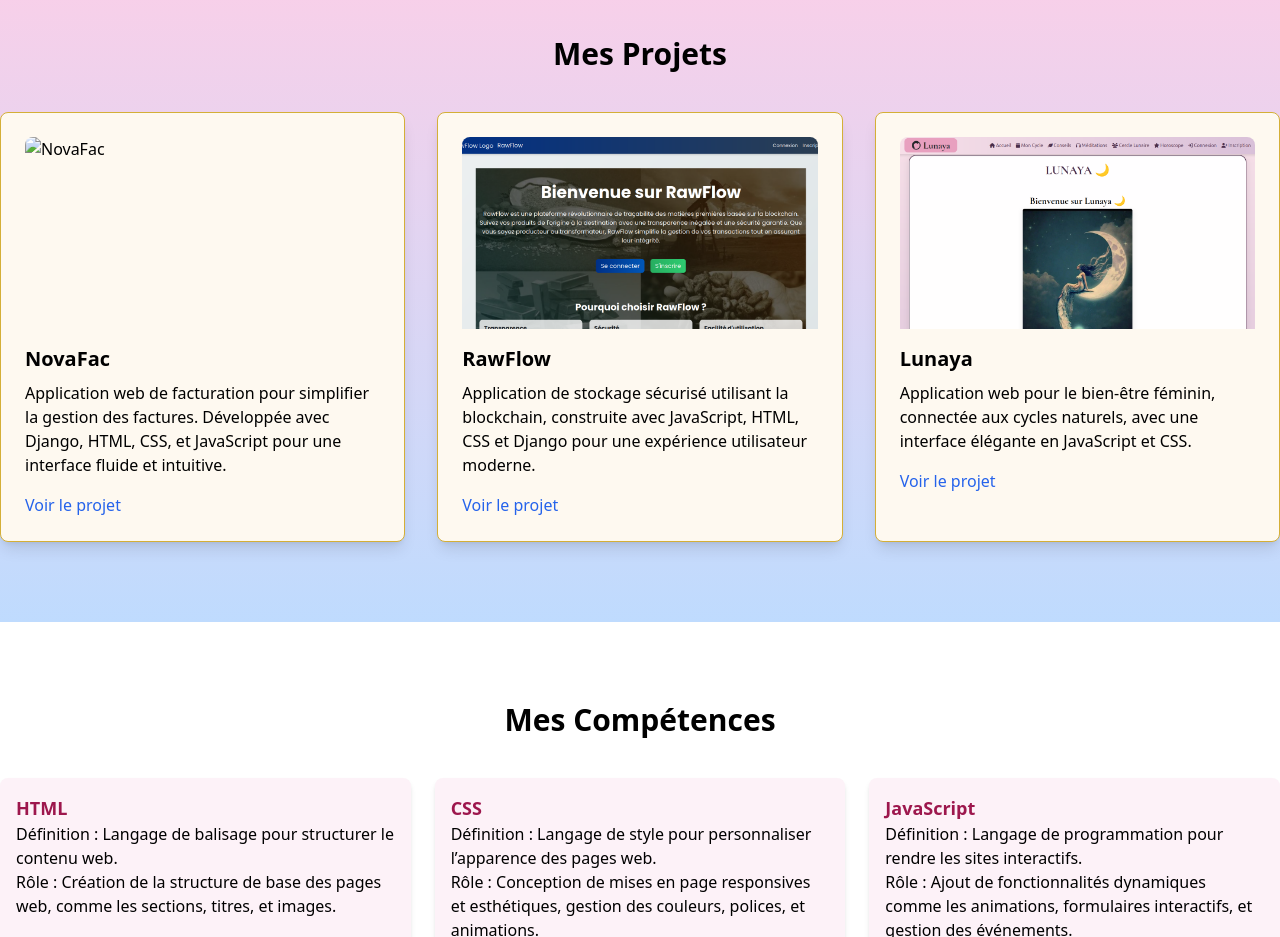
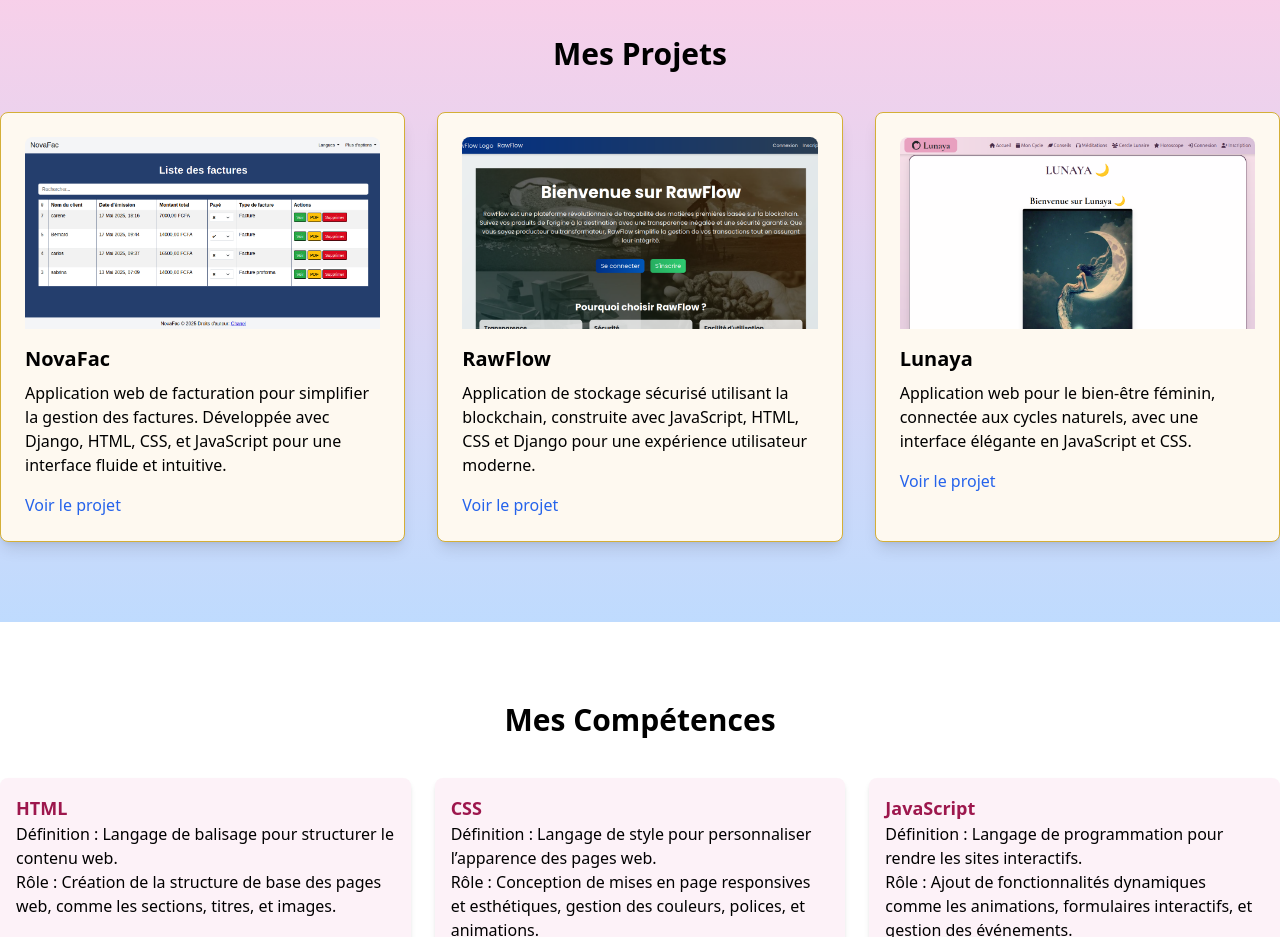
Before and after one commit to Chanel241/portfolio, a plain HTML site: page index.html in a window 1280 px wide. Shown: the part 880-1817 px from the top of the page. Drawn offline with nearby package versions, Linux system fonts and the light colour scheme.

Commit message:
ajout de l'image novafac

```diff
--- a/index.html
+++ b/index.html
@@ -47,7 +47,7 @@
       <h2 class="text-3xl font-bold text-center mb-10 animate-slide-up">Mes Projets</h2>
       <div class="grid grid-cols-1 md:grid-cols-3 gap-8">
         <div class="bg-[#FEF9F0] p-6 rounded-lg shadow-lg hover:shadow-2xl transition transform hover:-translate-y-2 border border-[#D4AF37]">
-          <img src="images/novafac-placeholder.jpg" alt="NovaFac" class="w-full h-48 object-cover rounded-t-lg">
+          <img src="images/novafac.png" alt="NovaFac" class="w-full h-48 object-cover rounded-t-lg">
           <h3 class="text-xl font-semibold mb-2 mt-4">NovaFac</h3>
           <p class="text-black mb-4">Application web de facturation pour simplifier la gestion des factures. Développée avec Django, HTML, CSS, et JavaScript pour une interface fluide et intuitive.</p>
           <a href="https://github.com/Chanel241/projet_facture.git" class="text-blue-600 hover:underline">Voir le projet</a>
```
Also changed, not shown: images/novafac.png (added).
